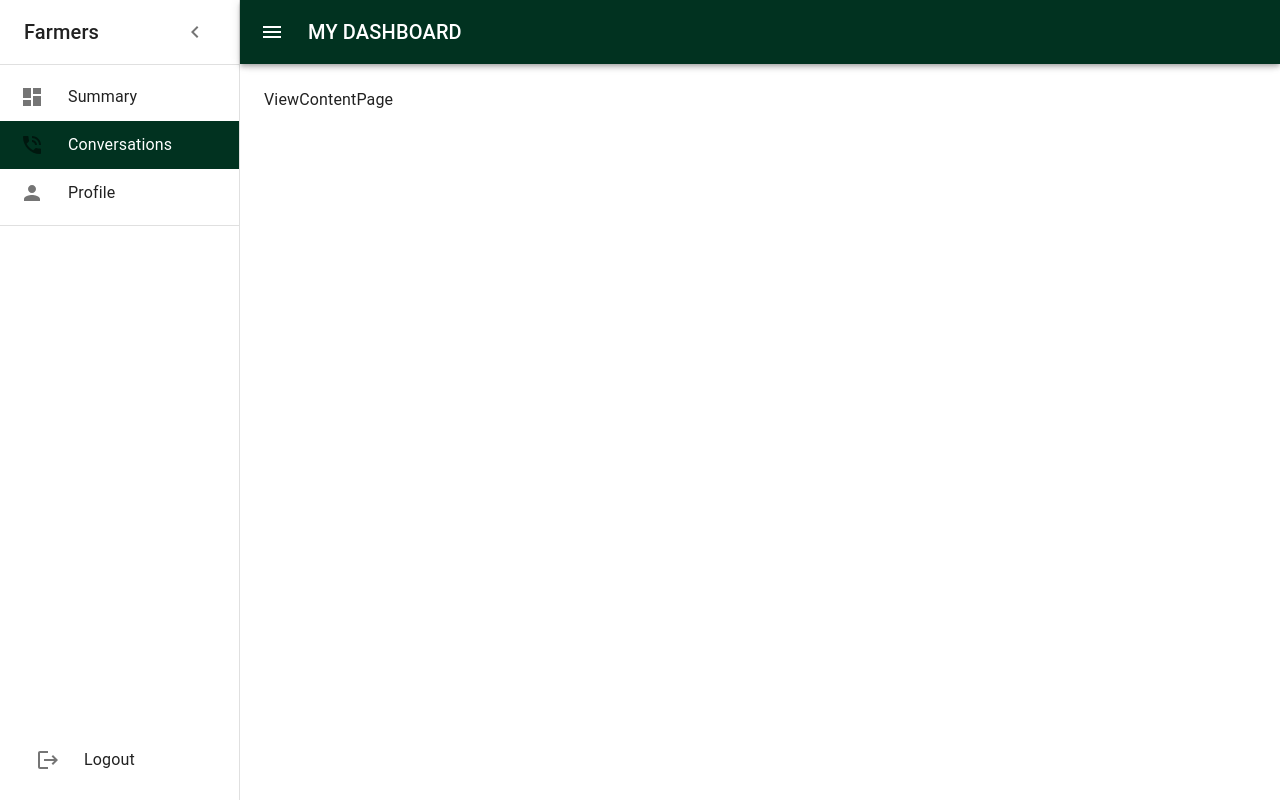
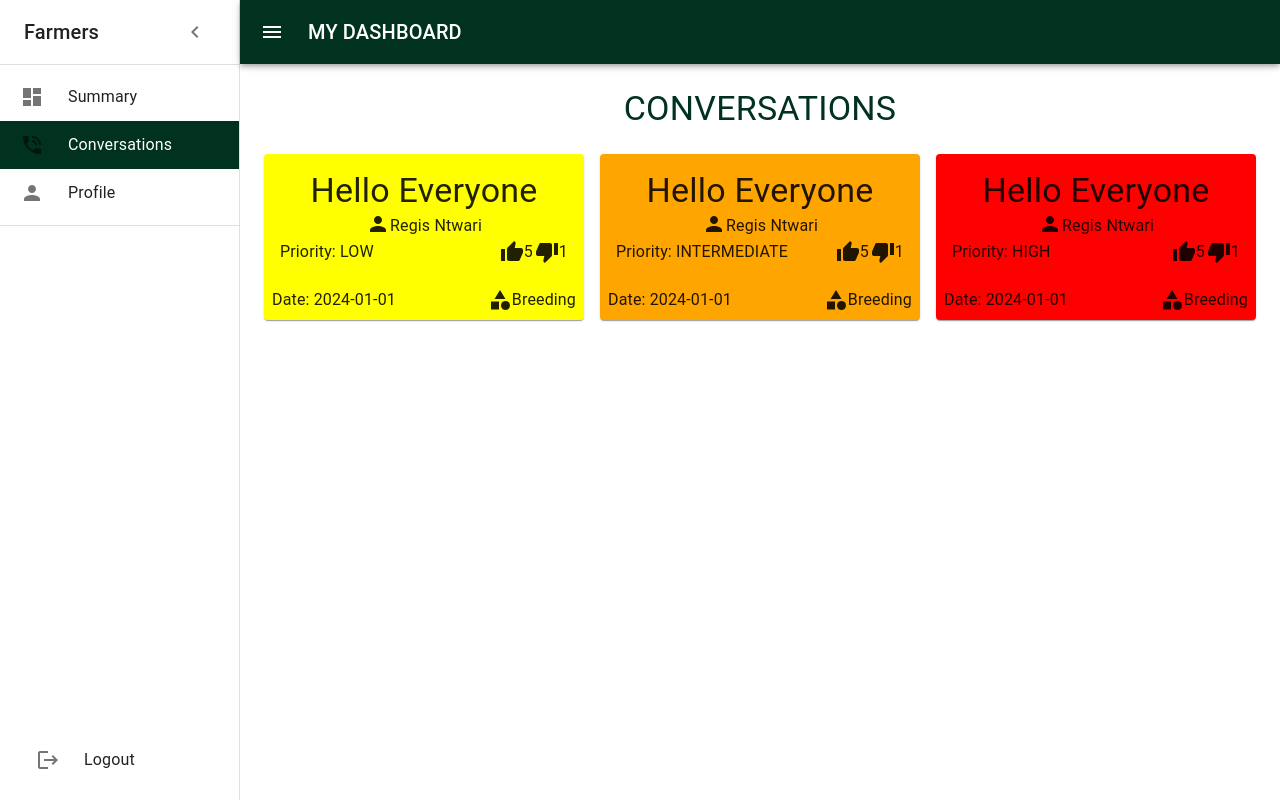
Before and after one commit to Regis-Ntwari/farmer-engagement-frontend, a React (Vite) app: page /dashboard/conversation in a window 1280 px wide. Built offline with nearby package versions, Linux system fonts and the light colour scheme.

Commit message:
add design conversation card

```diff
--- a/src/components/ConversationCard.jsx
+++ b/src/components/ConversationCard.jsx
@@ -0,0 +1,74 @@
+import {
+  Attachment,
+  Category,
+  Person,
+  ThumbDown,
+  ThumbsUpDown,
+  ThumbUp,
+  VerifiedUser,
+} from "@mui/icons-material";
+import { Card, CardActions, CardContent, Typography } from "@mui/material";
+import React from "react";
+
+export const ConversationCard = ({
+  priority,
+  id,
+  title,
+  lastname,
+  firstname,
+  downvotes,
+  upvotes,
+  created_on,
+  tagTitle,
+}) => {
+  return (
+    <Card
+      key={id}
+      style={{
+        backgroundColor:
+          priority == "LOW" ? "yellow" : priority == "HIGH" ? "red" : "orange",
+      }}
+    >
+      <CardContent>
+        <Typography variant="h4" textAlign="center">
+          {title}
+        </Typography>
+        <div
+          style={{
+            display: "flex",
+            justifyContent: "center",
+          }}
+        >
+          <Person />
+          <Typography variant="subtitle1" textAlign="center">
+            {`${firstname} ${lastname}`}
+          </Typography>
+        </div>
+        <div style={{ display: "flex", justifyContent: "space-between" }}>
+          <Typography>Priority: {priority}</Typography>
+          <div style={{ display: "flex" }}>
+            <ThumbUp />
+            <Typography>{upvotes}</Typography>
+            <ThumbDown style={{ marginLeft: 2 }} />
+            <Typography>{downvotes}</Typography>
+          </div>
+        </div>
+      </CardContent>
+      <CardActions>
+        <div
+          style={{
+            display: "flex",
+            justifyContent: "space-between",
+            width: "100%",
+          }}
+        >
+          <Typography>Date: {created_on}</Typography>
+          <div style={{ display: "flex" }}>
+            <Category />
+            <Typography>{tagTitle}</Typography>
+          </div>
+        </div>
+      </CardActions>
+    </Card>
+  );
+};
--- a/src/pages/secure/ViewContent.page.jsx
+++ b/src/pages/secure/ViewContent.page.jsx
@@ -1,6 +1,69 @@
 import React from "react";
 import { COLORS } from "../../utils/Colors";
+import { Grid, Typography } from "@mui/material";
+import { ConversationCard } from "../../components/ConversationCard";
+
+const contents = [
+  {
+    priority: "LOW",
+    id: 1,
+    title: "Hello Everyone",
+    lastname: "Ntwari",
+    firstname: "Regis",
+    downvotes: 1,
+    upvotes: 5,
+    created_on: "2024-01-01",
+    tagTitle: "Breeding",
+  },
+  {
+    priority: "INTERMEDIATE",
+    id: 2,
+    title: "Hello Everyone",
+    lastname: "Ntwari",
+    firstname: "Regis",
+    downvotes: 1,
+    upvotes: 5,
+    created_on: "2024-01-01",
+    tagTitle: "Breeding",
+  },
+  {
+    priority: "HIGH",
+    id: 3,
+    title: "Hello Everyone",
+    lastname: "Ntwari",
+    firstname: "Regis",
+    downvotes: 1,
+    upvotes: 5,
+    created_on: "2024-01-01",
+    tagTitle: "Breeding",
+  },
+];
 
 export const ViewContentPage = () => {
-  return <div>ViewContentPage</div>;
+  return (
+    <Grid container direction="column" alignItems="center">
+      <Typography variant="h4" style={{ color: COLORS.primaryColor }}>
+        CONVERSATIONS
+      </Typography>
+      <Grid container mt={3} width="100%" spacing={2}>
+        {contents.map((content) => {
+          return (
+            <Grid key={content.id} size={{ xs: 12, md: 4 }}>
+              <ConversationCard
+                id={content.id}
+                title={content.title}
+                created_on={content.created_on}
+                downvotes={content.downvotes}
+                firstname={content.firstname}
+                lastname={content.lastname}
+                priority={content.priority}
+                tagTitle={content.tagTitle}
+                upvotes={content.upvotes}
+              ></ConversationCard>
+            </Grid>
+          );
+        })}
+      </Grid>
+    </Grid>
+  );
 };
```
Also changed, not shown: 1 other file (tests, documents, lock files or other folders).
